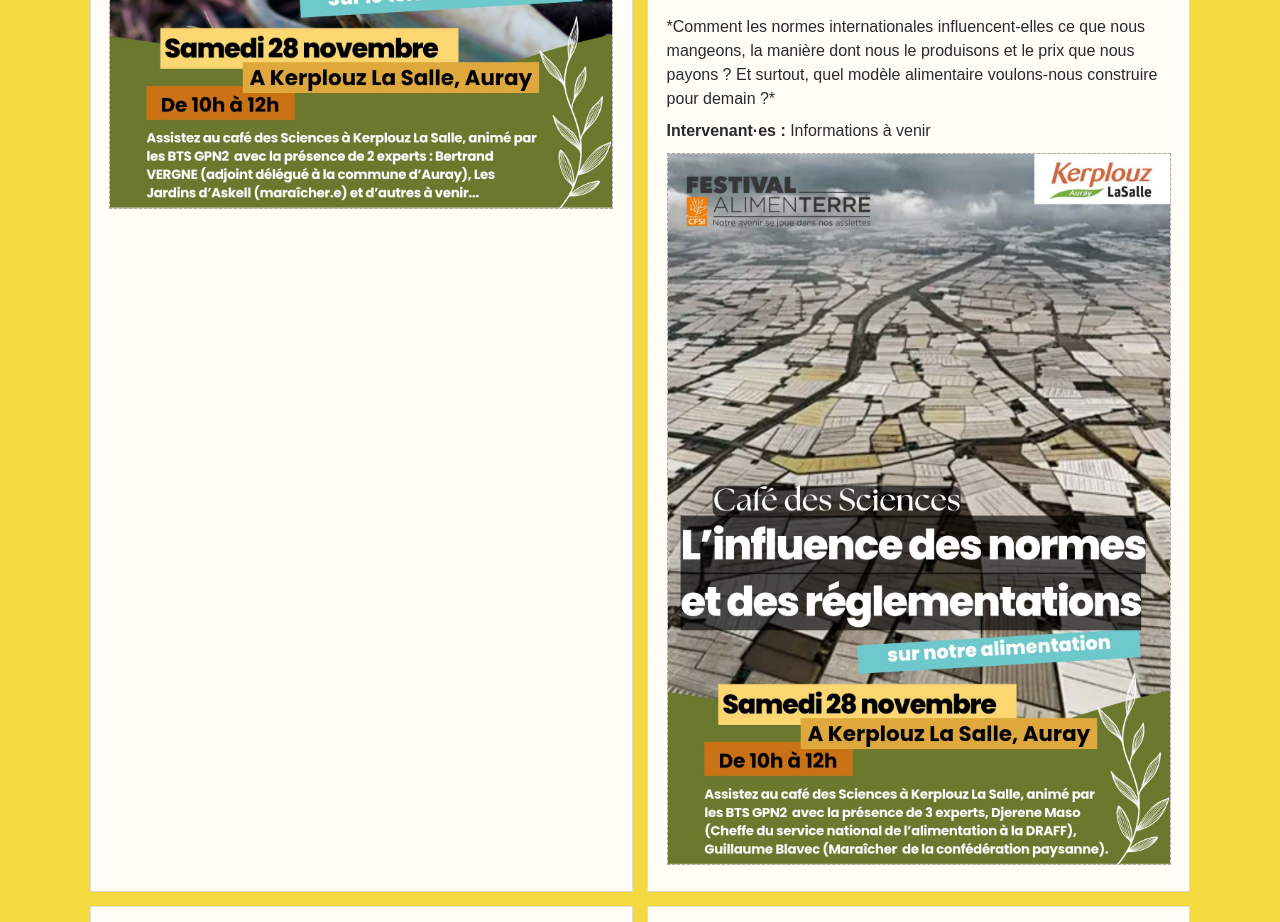
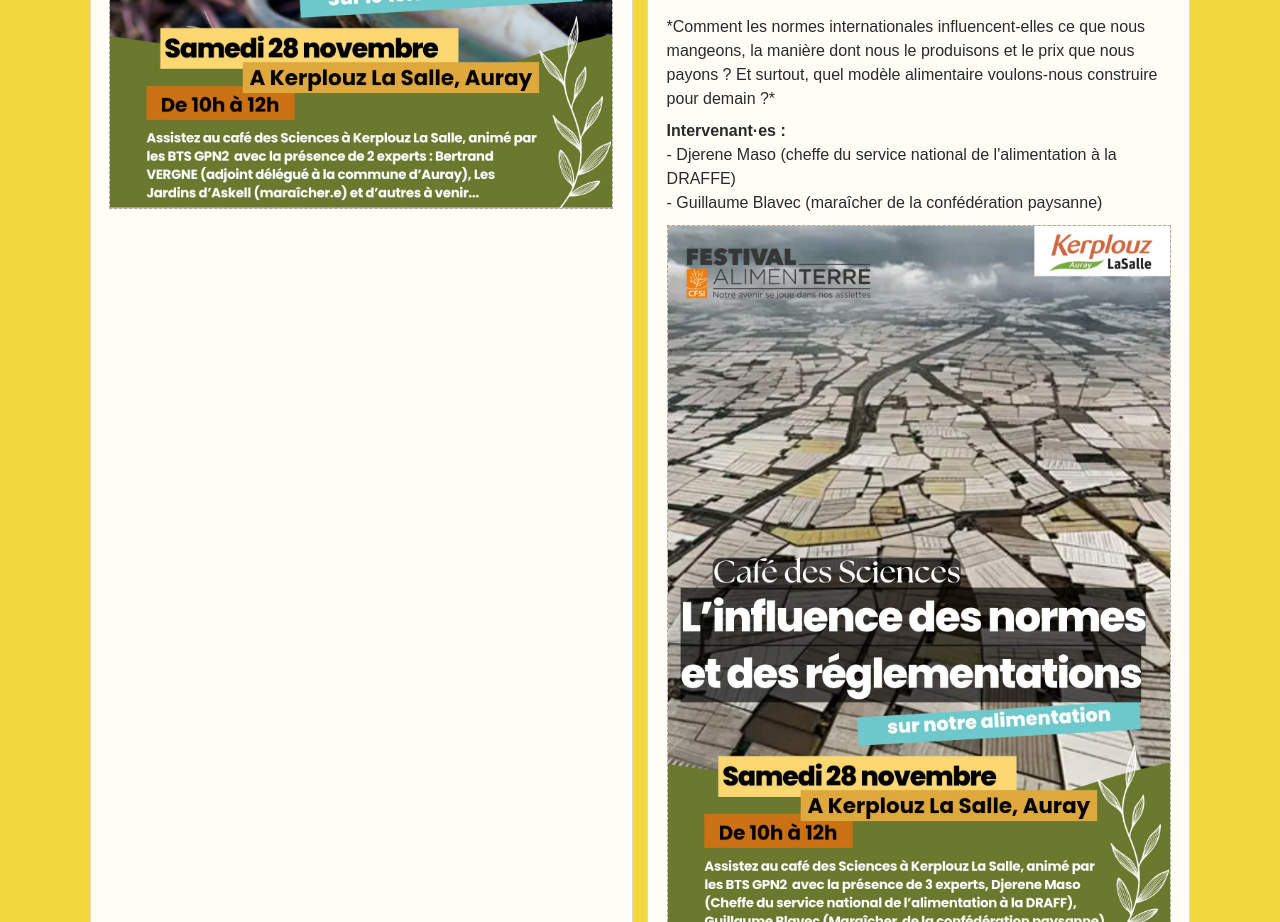
Before and after one commit to lena29300/festival-alimenterre, a plain HTML site: page index.html in a window 1280 px wide. Shown: the part 1400-2322 px from the top of the page. Drawn offline with Linux system fonts and the light colour scheme.

Commit message:
Update index.html

```diff
--- a/index.html
+++ b/index.html
@@ -134,7 +134,7 @@ footer a{color:white}
                 <p class="editable" data-key="cafe2desc">Du champ à notre assiette, notre alimentation est influencée par de nombreuses règles et décisions qui dépassent les frontières françaises. Normes sanitaires, réglementations commerciales, exigences environnementales ou encore standards de production : les normes internationales jouent un rôle important dans la manière dont nos aliments sont produits, transformés et distribués.<br><br>
 Mais quels sont leurs impacts réels sur notre alimentation ? Permettent-elles de garantir la qualité et la sécurité des produits que nous consommons, ou peuvent-elles aussi favoriser certains modèles agricoles et économiques au détriment d’autres ?<br><br>
 Entre mondialisation des échanges, protection des consommateur.rice.s, enjeux environnementaux et rémunération des agriculteur.rice.s, notre système alimentaire soulève de nombreuses questions. Alors que les exigences de production évoluent et que les crises agricoles et climatiques se multiplient, il devient essentiel de comprendre qui établit ces normes, dans quel but et avec quelles conséquences sur notre quotidien.<br><br>À travers les échanges avec des spécialistes et des professionne.les du secteur, nous vous invitons à découvrir les coulisses de notre alimentation, à confronter les points de vue et à questionner les choix qui façonnent notre assiette.<br><br>*Comment les normes internationales influencent-elles ce que nous mangeons, la manière dont nous le produisons et le prix que nous payons ? Et surtout, quel modèle alimentaire voulons-nous construire pour demain ?*</p>
-        <p><strong>Intervenant·es :</strong> <span class="editable" data-key="cafe2people">Informations à venir</span></p>
+        <p><strong>Intervenant·es :</strong> <span class="editable" data-key="cafe2people"><br>- Djerene Maso (cheffe du service national de l'alimentation à la DRAFFE)<br>- Guillaume Blavec (maraîcher de la confédération paysanne)</span></p>
 <img class="poster" src="affiche-cafe2.jpg" data-key="cafe2poster" alt="Affiche du café des sciences 2">
       </article>
       <article class="card cafe-card">
```
